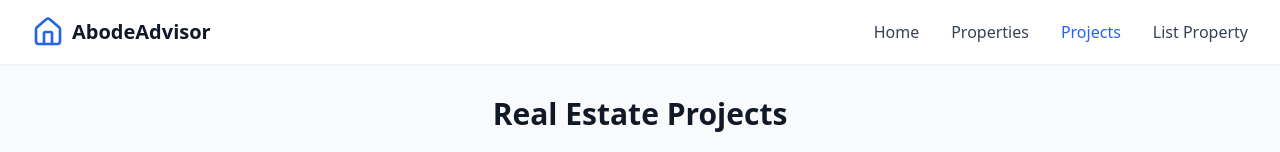
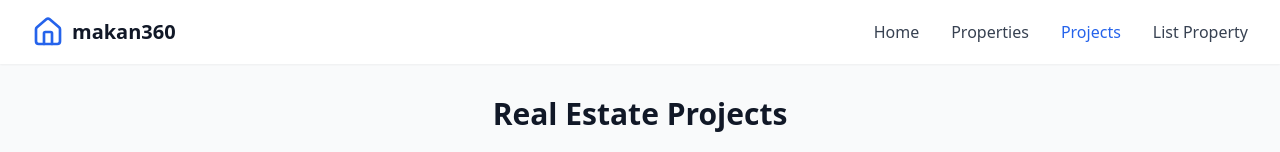
Before and after one commit to yaseen956/abode-advisor-web, a React (Vite) app: page /projects in a window 1280 px wide. Shown: the top 152 px of the page. Built offline with nearby package versions, Linux system fonts and the light colour scheme.

Commit message:
Rename website to makan360
Update website name in relevant files.

```diff
--- a/index.html
+++ b/index.html
@@ -4,11 +4,11 @@
   <head>
     <meta charset="UTF-8" />
     <meta name="viewport" content="width=device-width, initial-scale=1.0" />
-    <title>AbodeAdvisor - Find Your Perfect Property | Buy, Sell, Rent</title>
-    <meta name="description" content="AbodeAdvisor - Your trusted real estate platform. Find apartments, houses, villas, commercial properties, and plots. List your property and connect with genuine buyers and tenants." />
-    <meta name="author" content="AbodeAdvisor" />
+    <title>makan360 - Find Your Perfect Property | Buy, Sell, Rent</title>
+    <meta name="description" content="makan360 - Your trusted real estate platform. Find apartments, houses, villas, commercial properties, and plots. List your property and connect with genuine buyers and tenants." />
+    <meta name="author" content="makan360" />
 
-    <meta property="og:title" content="AbodeAdvisor - Find Your Perfect Property" />
+    <meta property="og:title" content="makan360 - Find Your Perfect Property" />
     <meta property="og:description" content="Your trusted real estate platform for buying, selling, and renting properties. Discover the best deals on apartments, houses, villas, and commercial spaces." />
     <meta property="og:type" content="website" />
     <meta property="og:image" content="https://lovable.dev/opengraph-image-p98pqg.png" />
--- a/src/pages/Index.tsx
+++ b/src/pages/Index.tsx
@@ -71,7 +71,7 @@ const Index = () => {
           <div className="flex justify-between items-center h-16">
             <Link to="/" className="flex items-center space-x-2">
               <Home className="h-8 w-8 text-blue-600" />
-              <span className="text-xl font-bold text-gray-900">AbodeAdvisor</span>
+              <span className="text-xl font-bold text-gray-900">makan360</span>
             </Link>
             <nav className="hidden md:flex space-x-8">
               <Link to="/" className="text-blue-600 font-medium">Home</Link>
@@ -337,7 +337,7 @@ const Index = () => {
             <div>
               <div className="flex items-center space-x-2 mb-4">
                 <Home className="h-8 w-8 text-blue-400" />
-                <span className="text-xl font-bold">AbodeAdvisor</span>
+                <span className="text-xl font-bold">makan360</span>
               </div>
               <p className="text-gray-400">
                 Your trusted partner in finding the perfect property. We make real estate simple and accessible.
@@ -374,7 +374,7 @@ const Index = () => {
           </div>
 
           <div className="border-t border-gray-800 mt-8 pt-8 text-center text-gray-400">
-            <p>&copy; 2024 AbodeAdvisor. All rights reserved.</p>
+            <p>&copy; 2024 makan360. All rights reserved.</p>
           </div>
         </div>
       </footer>
--- a/src/pages/Projects.tsx
+++ b/src/pages/Projects.tsx
@@ -66,7 +66,7 @@ const Projects = () => {
           <div className="flex justify-between items-center h-16">
             <Link to="/" className="flex items-center space-x-2">
               <Home className="h-8 w-8 text-blue-600" />
-              <span className="text-xl font-bold text-gray-900">AbodeAdvisor</span>
+              <span className="text-xl font-bold text-gray-900">makan360</span>
             </Link>
             <nav className="hidden md:flex space-x-8">
               <Link to="/" className="text-gray-700 hover:text-blue-600">Home</Link>
```
